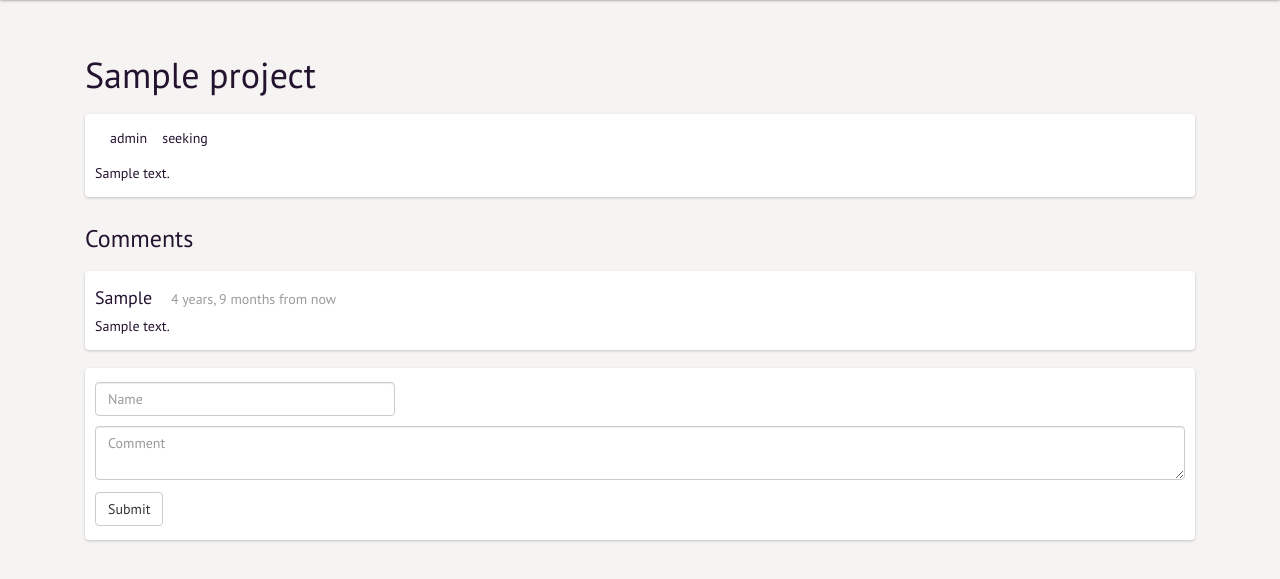
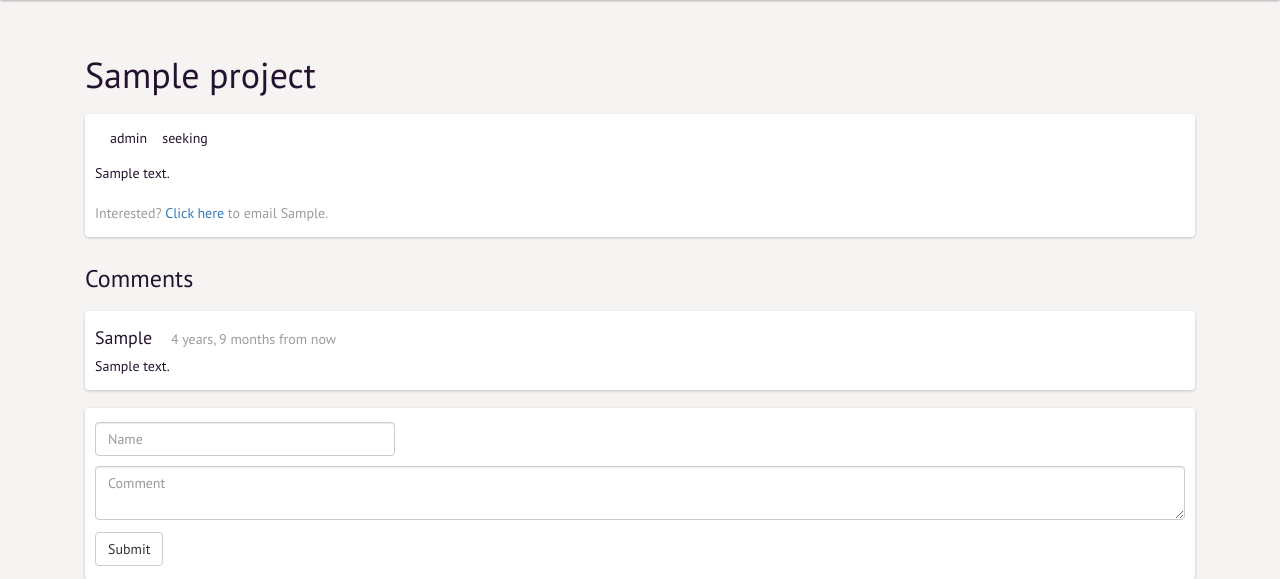
Before and after one commit to JamiesonWarner/search-for-a-solution-2015, a Django app: page /1 in a window 1280 px wide. Shown: the part 125-704 px from the top of the page. Run offline with Django 3.2, Linux system fonts and the light colour scheme; tables that the repository leaves empty hold one stand-in row (values such as "Sample post"); some libraries are stand-ins or nearby versions.

Commit message:
More design

```diff
--- a/core/models.py
+++ b/core/models.py
@@ -34,6 +34,9 @@ class Project(models.Model):
       return 'green'
     return 'none'
 
+  def owner_first_name(self):
+    return self.owner.split(' ')[0]
+
   def __unicode__(self):
     return self.title
 
--- a/core/templates/project_details.html
+++ b/core/templates/project_details.html
@@ -101,6 +101,11 @@
       align-items: center;
       justify-content: center;
     }
+    .interested {
+      margin-top: 10px;
+      margin-bottom: 0px;
+      color: #9B9B9B;
+    }
   </style>
 
 </head>
@@ -129,7 +134,8 @@
             {% endif %}
           {% endfor %}
         </div>
-        {{ project.description }}
+        <p>{{ project.description }}</p>
+        <p class="interested">Interested? <a href="mailto:{{ project.owner_email }}">Click here</a> to email {{ project.owner_first_name }}.
       </div>
 
       <h3>Comments</h3>
```
